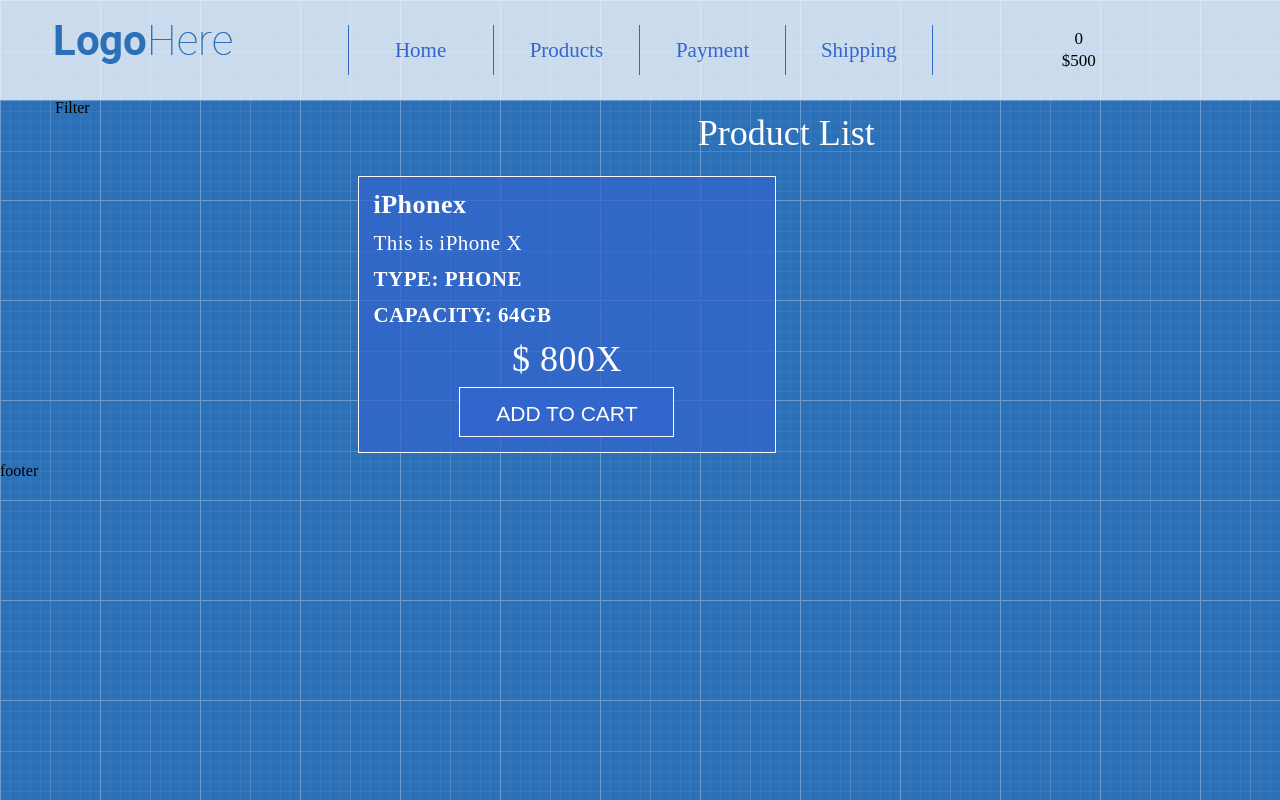
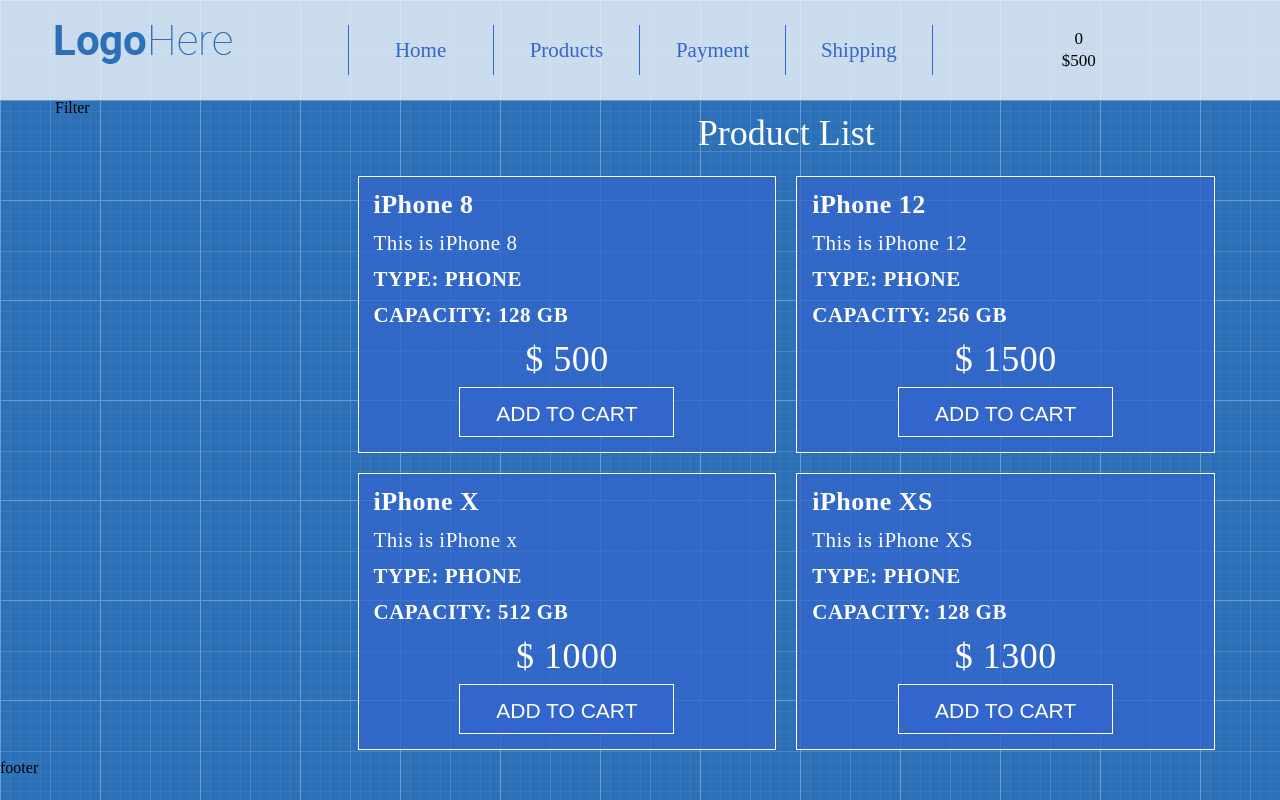
Before and after one commit to MXML11LN/Demo-shop-react, a React (Create React App) app: page / in a window 1280 px wide. Built offline with nearby package versions, Linux system fonts and the light colour scheme.

Commit message:
add props to prodeuctListItem

```diff
--- a/src/App/Footer/Footer.js
+++ b/src/App/Footer/Footer.js
@@ -2,7 +2,7 @@
 
 const Footer = () =>{
     return(
-    <footer class="footer">
+    <footer className="footer">
 		footer
 	</footer>
     )
--- a/src/App/Main/Products/ProductList.js
+++ b/src/App/Main/Products/ProductList.js
@@ -7,7 +7,44 @@
         <h1 className = "page-title">Product List</h1>
         <div className = "row">
             <div className = "col-lg-6">
-                <ProductListItem/>
+                <ProductListItem
+                    name = "iPhone 8"
+                    description="This is iPhone 8"
+                    type = "phone"
+                    capacity="128 Gb"
+                    price="500"
+                />
+
+            </div>
+            <div className = "col-lg-6">
+                <ProductListItem
+                    name = "iPhone 12"
+                    description="This is iPhone 12"
+                    type = "phone"
+                    capacity="256 Gb"
+                    price="1500"
+                />
+
+            </div>
+            <div className = "col-lg-6">
+                <ProductListItem
+                    name = "iPhone X"
+                    description="This is iPhone x"
+                    type = "phone"
+                    capacity="512 Gb"
+                    price="1000"
+                />
+
+            </div>
+            <div className = "col-lg-6">
+                <ProductListItem
+                    name = "iPhone XS"
+                    description="This is iPhone XS"
+                    type = "phone"
+                    capacity="128 Gb"
+                    price="1300"
+                />
+
             </div>
         </div>
         </>
--- a/src/App/Main/Products/ProductListItem.js
+++ b/src/App/Main/Products/ProductListItem.js
@@ -2,14 +2,15 @@
 
 import './product-list-item.css'
 
-const ProductListItem = () =>{
+const ProductListItem = (props) =>{
+    console.log(props)
     return(
         <div className="product-list-item">
-            <div className="product-title">iPhonex</div>
-            <div className="product-description">This is iPhone X</div>
-            <div className="product-features">Type: phone</div>
-            <div className="product-features">capacity: 64gb</div>
-            <div className="product-price">$ 800X</div>
+            <div className="product-title">{props.name}</div>
+            <div className="product-description">{props.description}</div>
+            <div className="product-features">Type: {props.type}</div>
+            <div className="product-features">Capacity: {props.capacity}</div>
+            <div className="product-price"> $ {props.price}</div>
             <button className="btn-add-to-cart">Add to cart</button>
         </div>
         )
```
